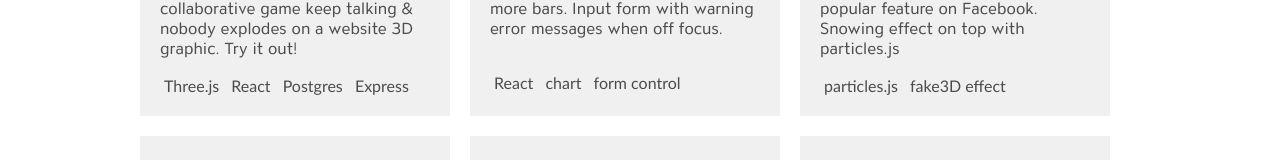
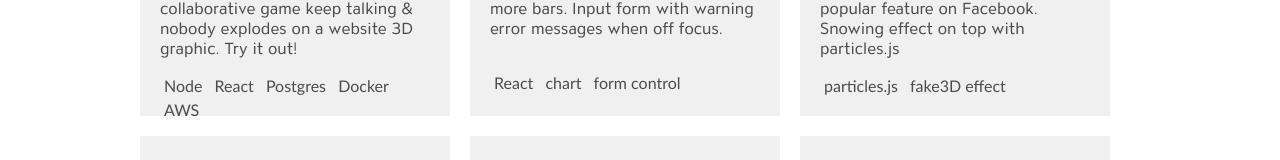
Before and after one commit to juneidea/My-Portfolio2, a React (Create React App) app: page /projects in a window 1280 px wide. Shown: the part 436-596 px from the top of the page. Built offline with nearby package versions, Linux system fonts and the light colour scheme.

Commit message:
update project

```diff
--- a/src/data.js
+++ b/src/data.js
@@ -3,9 +3,9 @@ export const projectData = [
   {
     name: `Tick-Toc`,
     description: `Reverse engineered of the popular collaborative game keep talking & nobody explodes on a website 3D graphic. Try it out!`,
-    demo: 'https://tick-toc.herokuapp.com',
+    demo: 'http://ec2-3-133-84-229.us-east-2.compute.amazonaws.com:8080/',
     github: 'https://github.com/juneidea/tick-toc-resurrect',
-    tech: ['Three.js', 'React', 'Postgres', 'Express'],
+    tech: ['Node', 'React', 'Postgres', 'Docker', 'AWS'],
     image: 'tickToc.png',
     active: true,
   },
```
